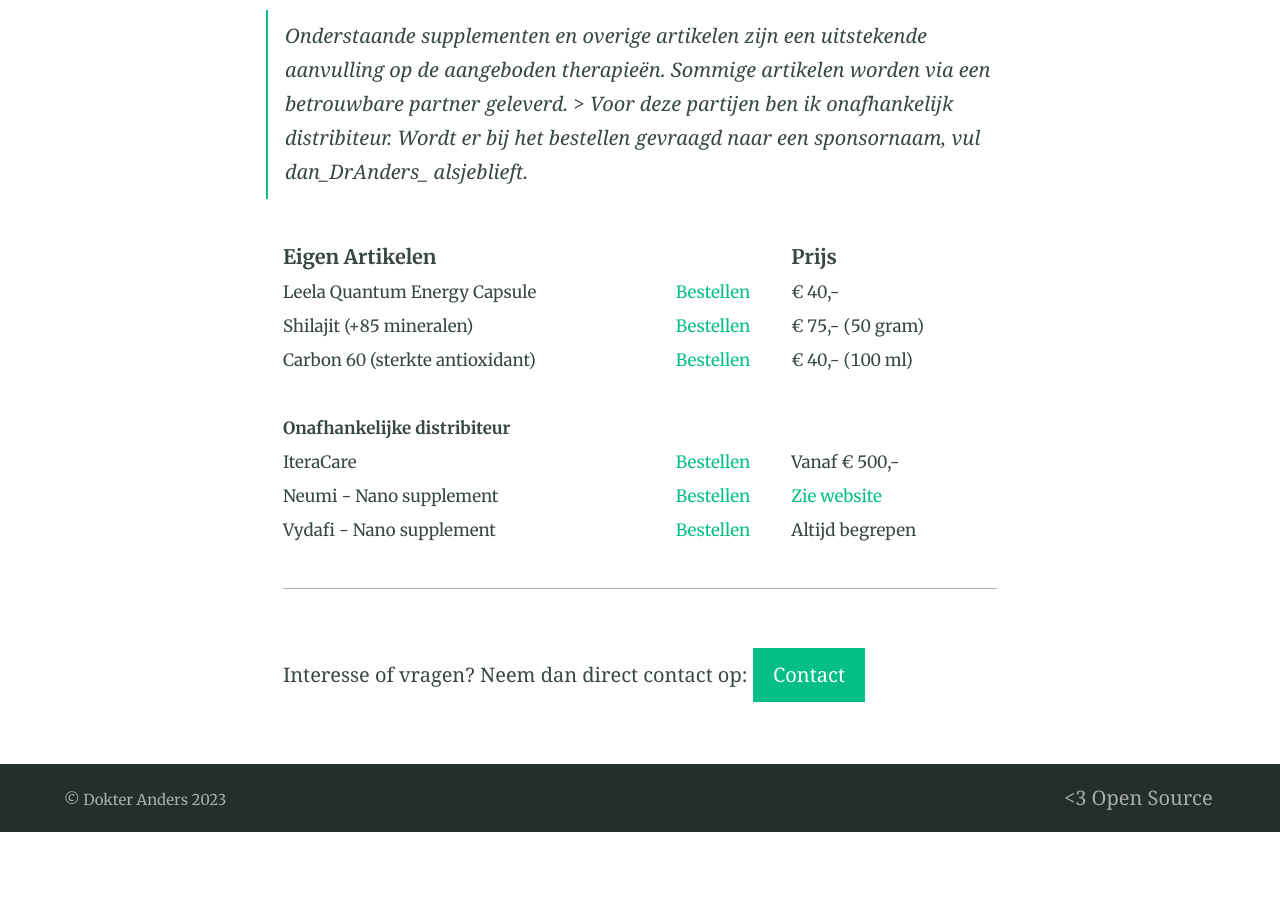
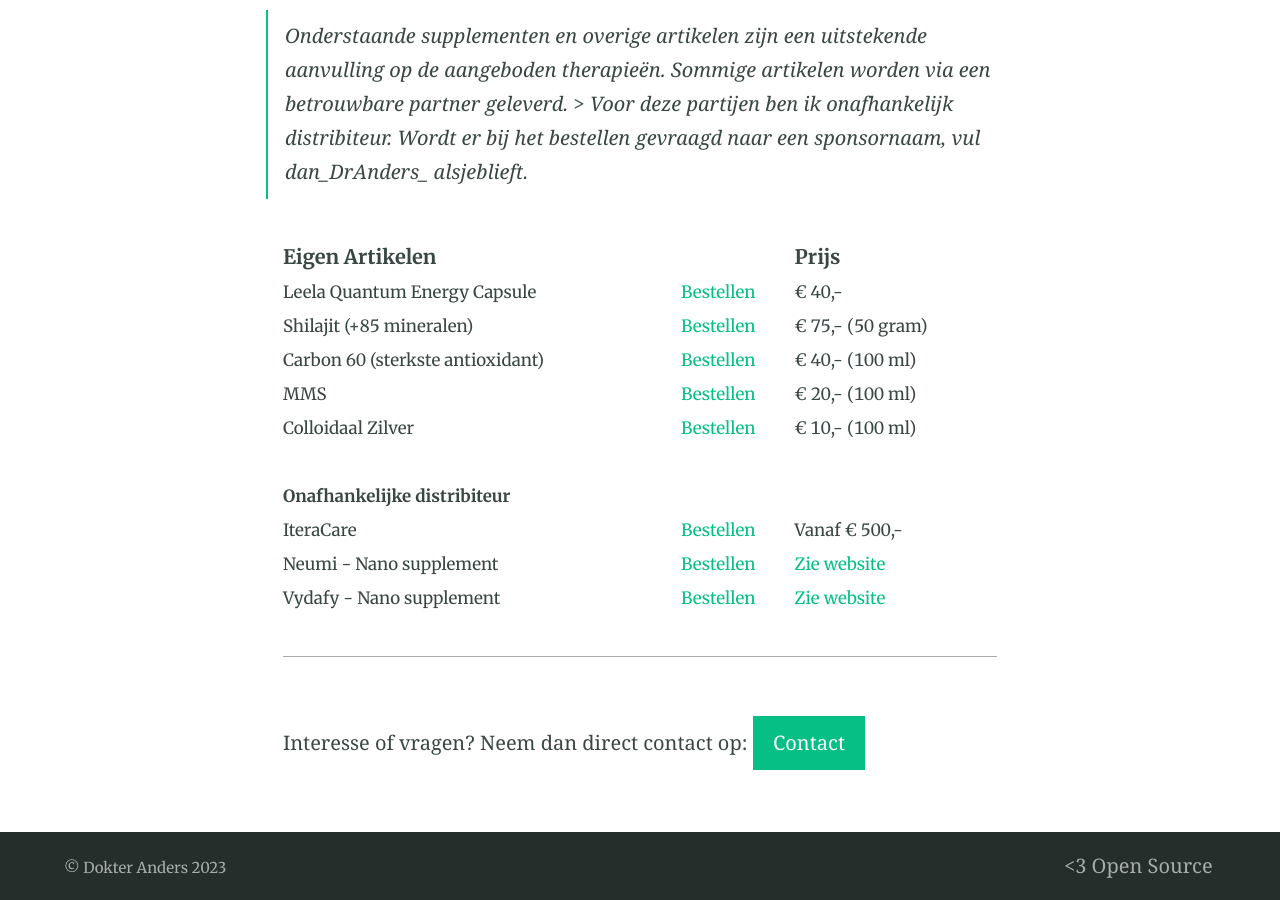
Before and after one commit to dokteranders/dokteranders.com, a Jekyll site: the page built from behandelingen.md, in a window 1280 px wide and 900 px high, scrolled down 1053 px. Built offline with Jekyll 4.4.1, drawn with Linux system fonts in a browser that asks for light colours; before the commit the page ends 1885 px from its top, so only the background shows below that.

Commit message:
Update behandelingen.md

```diff
--- a/behandelingen.md
+++ b/behandelingen.md
@@ -26,12 +26,14 @@
 |-------------------------------------------	|------------------------	  |-----------------	|
 | Leela Quantum Energy Capsule    	          | [Bestellen](#/contact/)                               | € 40,-          	|
 | Shilajit (+85 mineralen)                  	| [Bestellen](#/contact/)                               | € 75,- (50 gram)	|
-| Carbon 60 (sterkte antioxidant)             | [Bestellen](#/contact/)                             	| € 40,- (100 ml)  	|
-|                                            	|                                                      	|                 	|
+| Carbon 60 (sterkste antioxidant)            | [Bestellen](#/contact/)                             	| € 40,- (100 ml)  	|
+| MMS                                         | [Bestellen](#/contact/)                             	| € 20,- (100 ml)  	|
+| Colloidaal Zilver                           | [Bestellen](#/contact/)                             	| € 10,- (100 ml)  	|
+|                                                      	|                 	|
 | **Onafhankelijke distribiteur** 	          |                                                      	|                 	|
 | IteraCare                       	          | [Bestellen](https://www.thzforyou.nl/producten-thz/) 	| Vanaf € 500,-   	|
 | Neumi - Nano supplement                    	| [Bestellen](https://dokteranders.neumi.com/)         	| [Zie website](https://dokteranders.neumie.com/)     	|
-| Vydafi - Nano supplement        	          | [Bestellen](https://vidafyglobal.com/dranders)       	| Altijd begrepen 	|
+| Vydafy - Nano supplement        	          | [Bestellen](https://vidafyglobal.com/dranders)       	| [Zie website](https://vidafyglobal.com/dranders)
 
 ---
 
```
